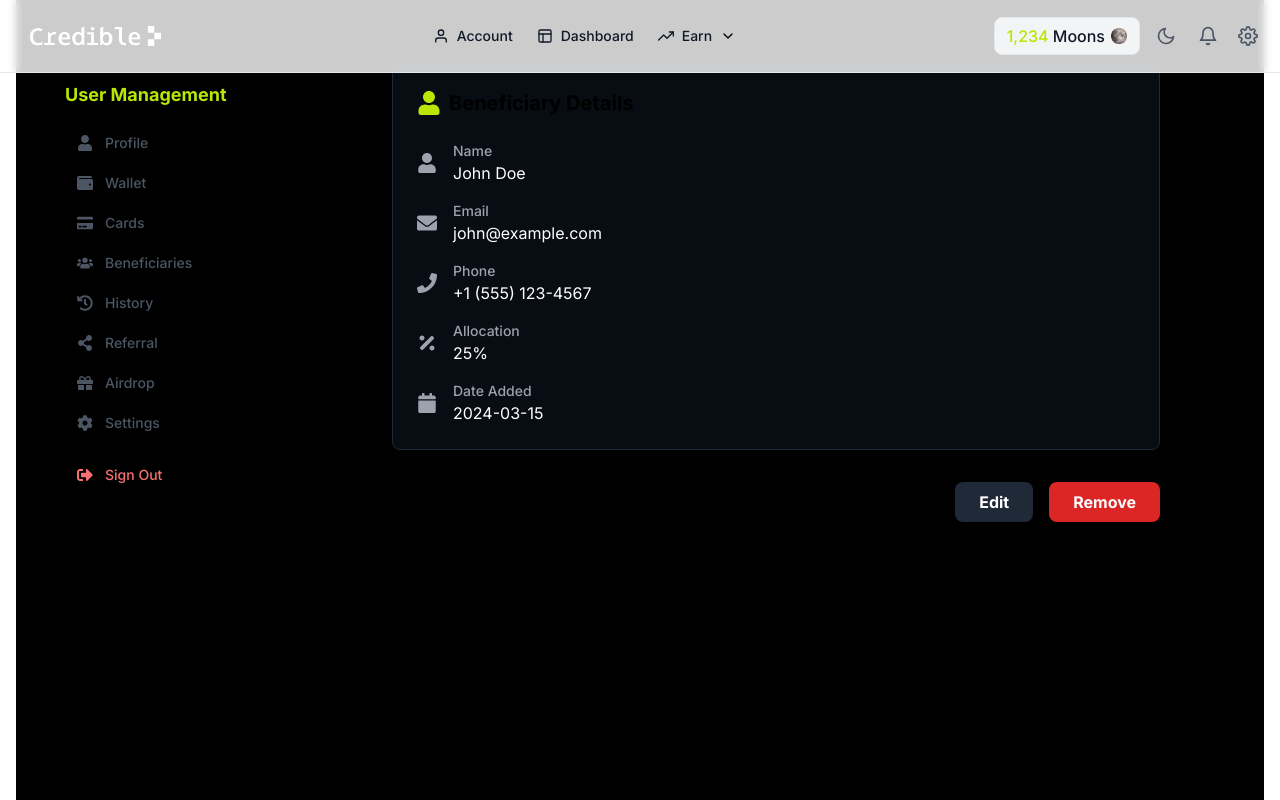
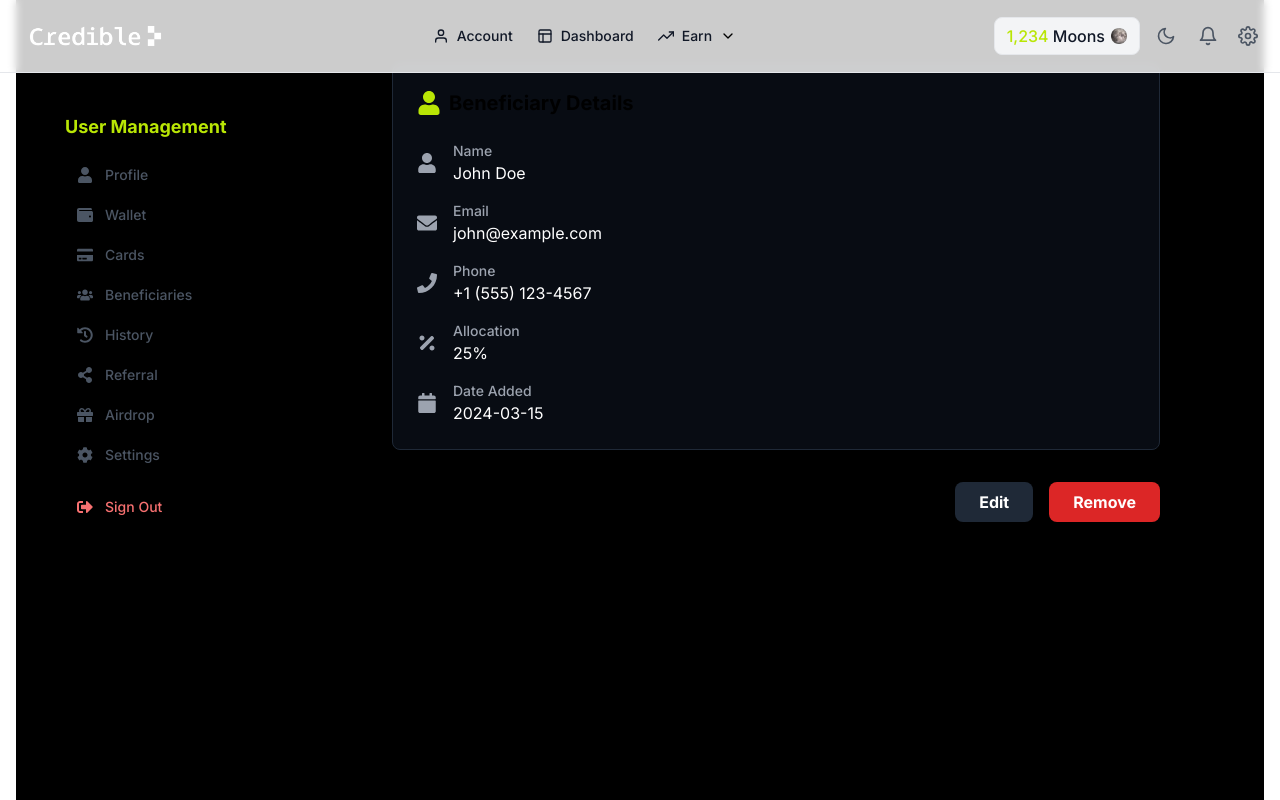
Before and after one commit to w3-surfer/credible-finance, a Next.js app: page /account/beneficiary in a window 1280 px wide. Shown: the top 800 px of the page. Built offline with nearby package versions, Linux system fonts and the light colour scheme.

Commit message:
style: adjust AccountMenu position to be lower and aligned with page boxes

```diff
--- a/src/app/account/layout.tsx
+++ b/src/app/account/layout.tsx
@@ -11,7 +11,7 @@
     <div className="min-h-screen bg-black">
       <div className="container mx-auto py-8">
         <div className="flex gap-4">
-          <div className="flex-shrink-0 mt-8">
+          <div className="flex-shrink-0 mt-16">
             <AccountMenu />
           </div>
           <div className="flex-grow">
```
